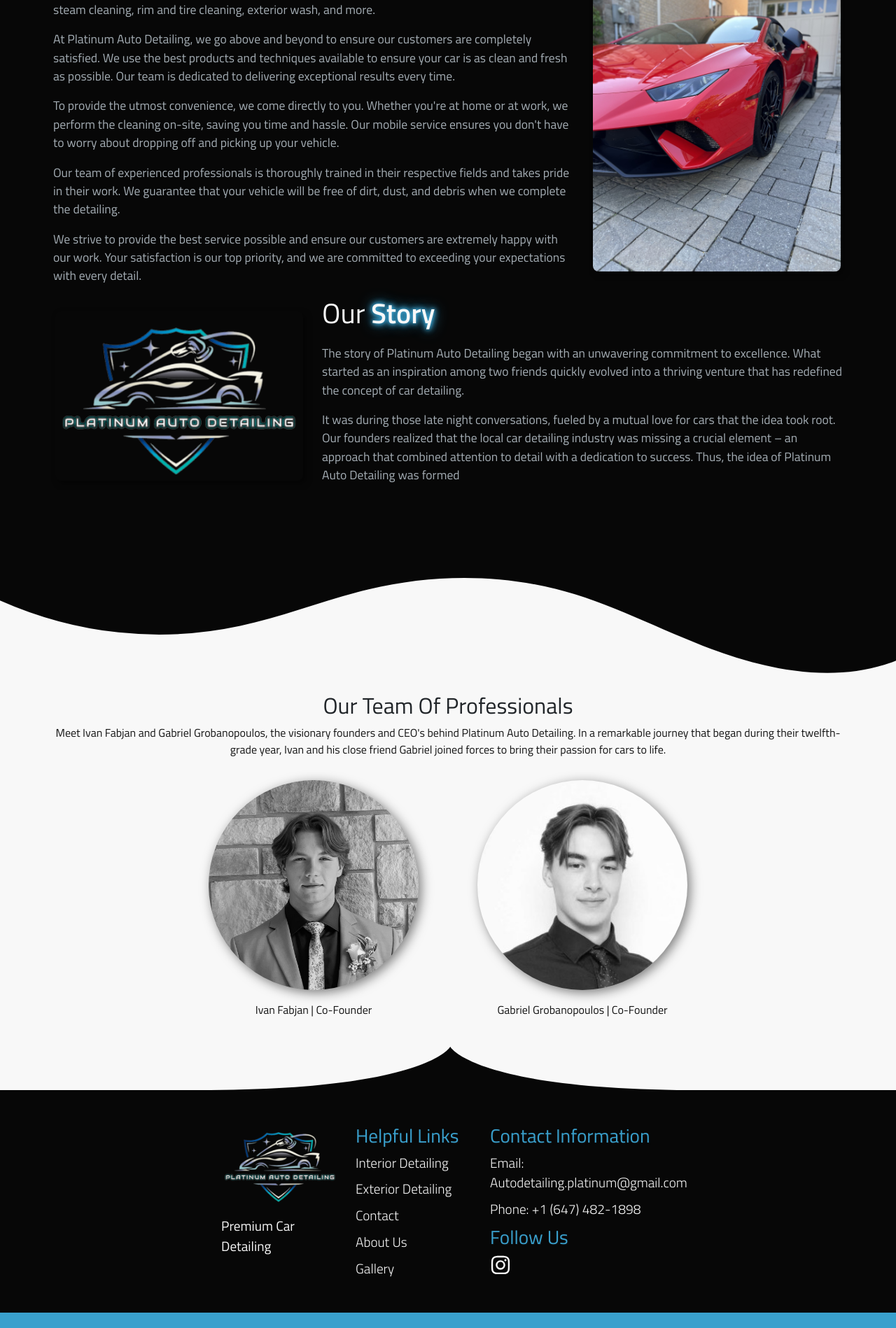
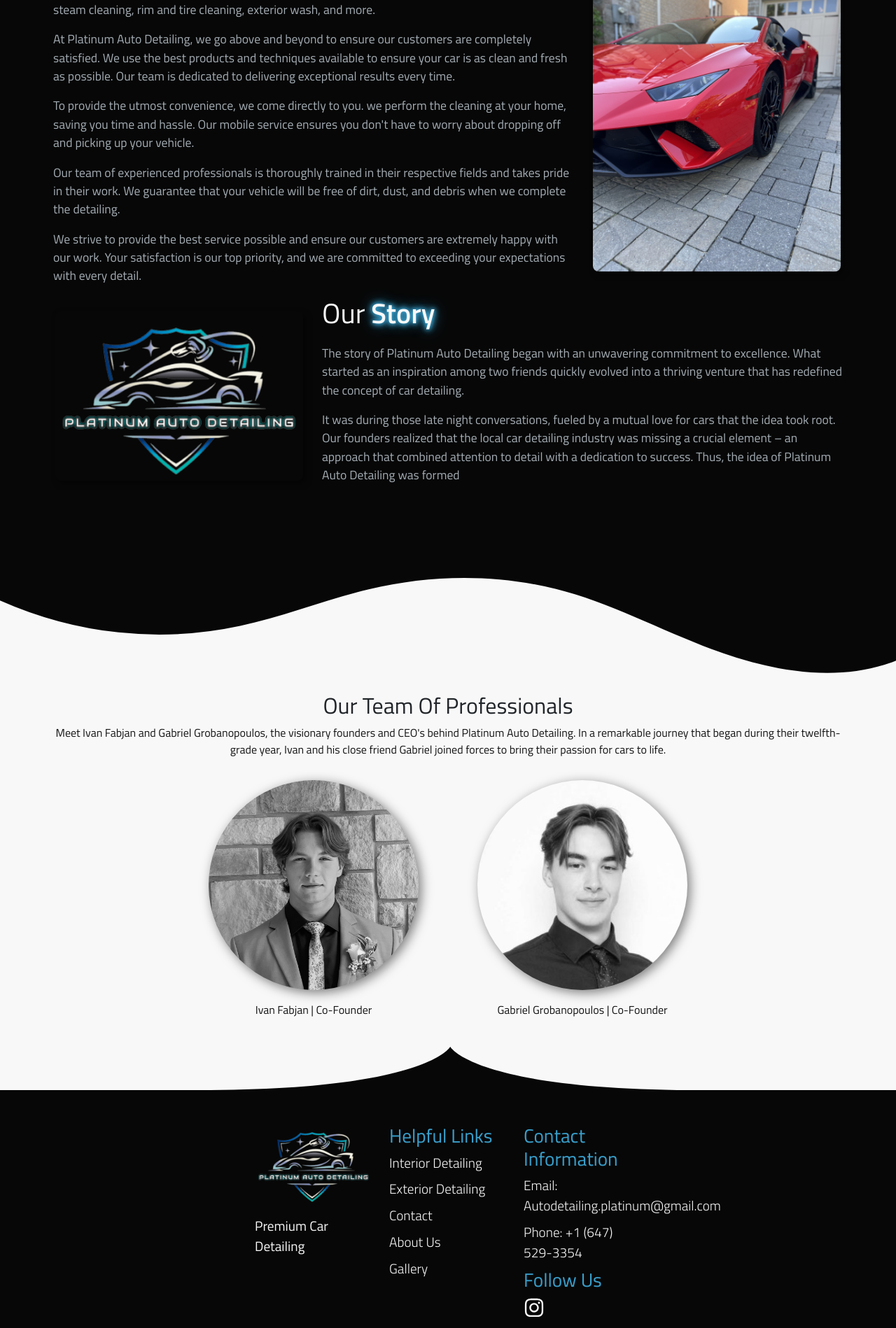
Before and after one commit to grantmacmillan/platinum-auto-detailing, a Next.js app: page /about-us in a window 1280 px wide. Shown: the part 320-2218 px from the top of the page at 70% size. Built offline with nearby package versions, Linux system fonts and the light colour scheme; no server answers.

Commit message:
updated phone number and before-after pic

```diff
--- a/app/about-us/page.js
+++ b/app/about-us/page.js
@@ -30,7 +30,7 @@ const AboutUs = () => {
                                     At Platinum Auto Detailing, we go above and beyond to ensure our customers are completely satisfied. We use the best products and techniques available to ensure your car is as clean and fresh as possible. Our team is dedicated to delivering exceptional results every time.                                </p>
 
                                 <p className={styles.landingDescription}>
-                                    To provide the utmost convenience, we come directly to you. Whether you're at home or at work, we perform the cleaning on-site, saving you time and hassle. Our mobile service ensures you don't have to worry about dropping off and picking up your vehicle.
+                                    To provide the utmost convenience, we come directly to you. we perform the cleaning at your home, saving you time and hassle. Our mobile service ensures you don't have to worry about dropping off and picking up your vehicle.
                                 </p>
 
                                 <p className={styles.landingDescription}>
--- a/app/components/ContactForm.js
+++ b/app/components/ContactForm.js
@@ -81,7 +81,7 @@ export default function ContactForm() {
                         <h1>Have Questions?<br />Get In Touch</h1>
                         <p className='contact-info'>Get in touch with Platinum Auto Detailing for a free quote and to get your vehicle professionally detailed and looking its best!</p>
                         <h2 className='contact-heading'>Contact Information</h2>
-                        <p className='home-contact-bullets'><FaPhone className='contact-icons' /> <a className='contact-link' href="tel:+16474821898"> +1 (647) 482-1898</a></p>
+                        <p className='home-contact-bullets'><FaPhone className='contact-icons' /> <a className='contact-link' href="tel:+16475293354"> +1 (647) 529-3354</a></p>
                         <p className='home-contact-bullets'><FaEnvelope className='contact-icons' /> <a className='contact-link' href="mailto:Autodetailing.platinum@gmail.com"> Autodetailing.platinum@gmail.com</a></p>
                         <p className='home-contact-bullets'><FaClock className='contact-icons' /> Mon-Sun: 8 AM - 7 PM</p>
 
--- a/app/components/CustomFooter.js
+++ b/app/components/CustomFooter.js
@@ -21,7 +21,7 @@ const CustomFooter = () => {
             <div className='footer'>
                 <Container className='py-4'>
                     <Row className='justify-content-center'>
-                        <Col md={2} sm={12}>
+                        <Col xl={2} lg={3} md={4} sm={12}>
                             <Navbar.Brand as={Link} href="/" passHref>
                                 <div className="logo-container">
                                     <Image src={Logo} alt="Platinum Car Detailing Logo" width={175} height={50} layout="intrinsic" />
@@ -31,7 +31,7 @@ const CustomFooter = () => {
                                 Premium Car Detailing
                             </p>
                         </Col>
-                        <Col md={2} sm={12}>
+                        <Col xl={2} lg={3} md={4} sm={12}>
                             <h4>Helpful Links</h4>
                             <p><Link className='contact-link' href="/our-services/#interior">Interior Detailing</Link></p>
                             <p><Link className='contact-link' href="/our-services/#exterior">Exterior Detailing</Link></p>
@@ -39,10 +39,10 @@ const CustomFooter = () => {
                             <p><Link className='contact-link' href="/about-us">About Us</Link></p>
                             <p><Link className='contact-link' href="/gallery">Gallery</Link></p>
                         </Col>
-                        <Col md={3} sm={12}>
+                        <Col xl={2} lg={3} md={4} sm={12}>
                             <h4>Contact Information</h4>
                             <p><Link className='contact-link' href="mailto:autodetailing.platinum@gmail.com" target='_blank'>Email: Autodetailing.platinum@gmail.com</Link></p>
-                            <p><Link className='contact-link' href="tel:44544" target='_blank'>Phone: +1 (647) 482-1898</Link></p>
+                            <p><Link className='contact-link' href="tel:+16475293354" target='_blank'>Phone: +1 (647) 529-3354</Link></p>
                             <h4 className='footer-heading'>Follow Us</h4>
                             <div className="d-flex justify-content-start align-items-center mt-2">
                                 <a href="https://instagram.com/platinumamd" aria-label="Instagram" target="_blank" rel="noopener noreferrer">
--- a/app/page.js
+++ b/app/page.js
@@ -132,7 +132,7 @@ export default function Home() {
       </section>
 
       <section >
-        <ImageSlider beforeImage="/images/mat-before.jpg" afterImage="/images/mat-after.jpg"></ImageSlider>
+        <ImageSlider beforeImage="/images/before3.png" afterImage="/images/after3.png"></ImageSlider>
       </section>
 
       <section className="testimonials-section ">
```
Also changed, not shown: public/images/after3.png (added), public/images/before3.png (added).
